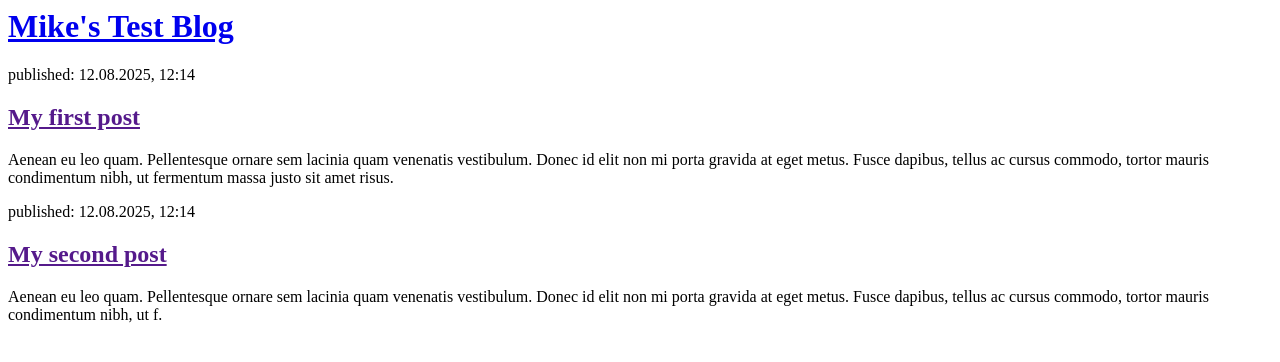
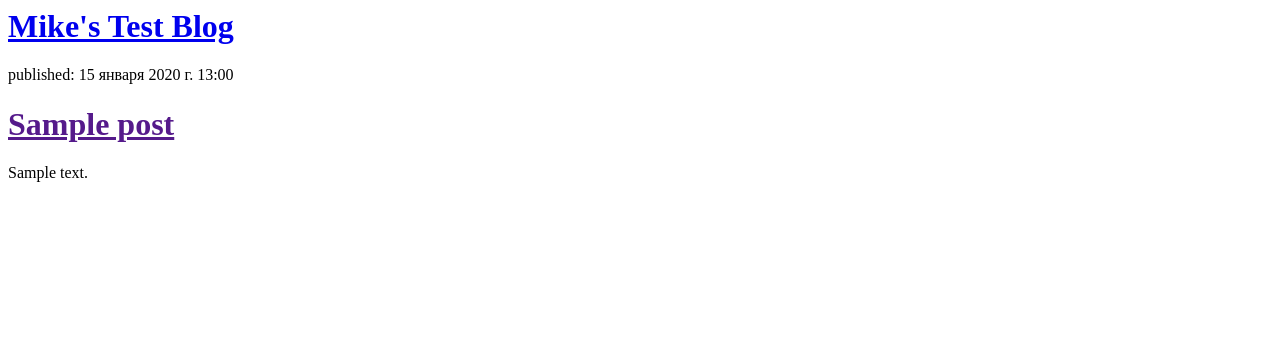
Before and after one commit to mlepeshko/django_test_project, a Django app: page / in a window 1280 px wide. Shown: the top 362 px of the page. Run offline with Django 5.2, Linux system fonts and the light colour scheme; tables that the repository leaves empty hold one stand-in row (values such as "Sample post").

Commit message:
Adding dynamics

```diff
--- a/blog/templates/blog/post_list.html
+++ b/blog/templates/blog/post_list.html
@@ -6,17 +6,12 @@
         <div>
             <h1><a href="/">Mike's Test Blog</a></h1>
         </div>
-
-        <div>
-            <p>published: 12.08.2025, 12:14</p>
-            <h2><a href="">My first post</a></h2>
-            <p>Aenean eu leo quam. Pellentesque ornare sem lacinia quam venenatis vestibulum. Donec id elit non mi porta gravida at eget metus. Fusce dapibus, tellus ac cursus commodo, tortor mauris condimentum nibh, ut fermentum massa justo sit amet risus.</p>
-        </div>
-
-        <div>
-            <p>published: 12.08.2025, 12:14</p>
-            <h2><a href="">My second post</a></h2>
-            <p>Aenean eu leo quam. Pellentesque ornare sem lacinia quam venenatis vestibulum. Donec id elit non mi porta gravida at eget metus. Fusce dapibus, tellus ac cursus commodo, tortor mauris condimentum nibh, ut f.</p>
-        </div>
-    </body>
+        {% for post in posts %}
+            <div>
+                <p>published: {{ post.published_date }}</p>
+                <h1><a href="">{{ post.title }}</a></h1>
+                <p>{{ post.text|linebreaksbr }}</p>
+            </div>
+        {% endfor %}
+        </body>
 </html>
--- a/blog/views.py
+++ b/blog/views.py
@@ -1,6 +1,9 @@
 from django.shortcuts import render
+from .models import Post
+from django.utils import timezone
 
 # Create your views here.
 
 def post_list(request):
-    return render(request, 'blog/post_list.html', {})
+    posts = Post.objects.order_by('published_date')
+    return render(request, 'blog/post_list.html', {'posts': posts})
```
